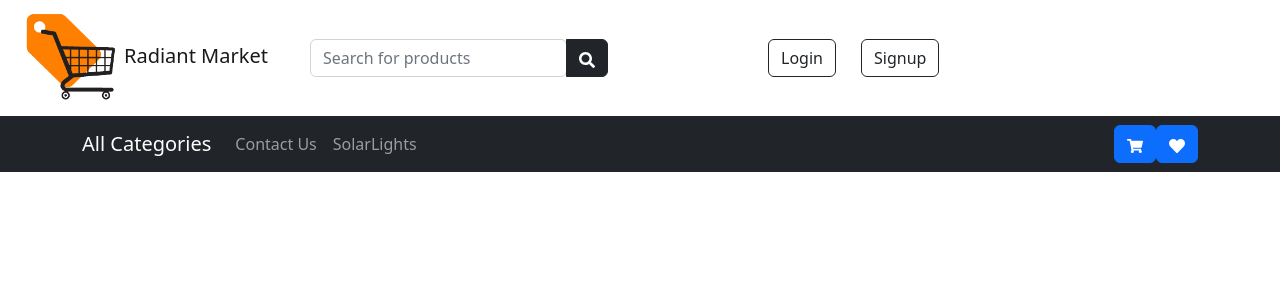
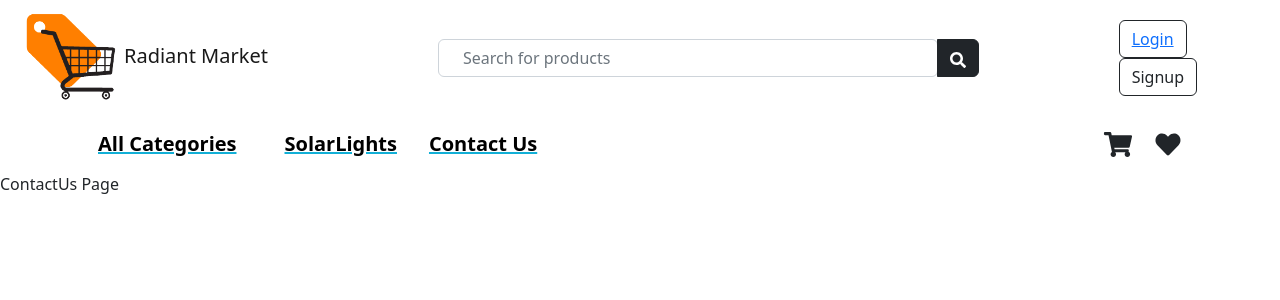
Before and after one commit to njerimuriithi/Radiant-Market, a React (Create React App) app: page /ContactUs in a window 1280 px wide. Shown: the top 300 px of the page. Built offline with nearby package versions, Linux system fonts and the light colour scheme.

Commit message:
Navigation  and Routing

```diff
--- a/package.json
+++ b/package.json
@@ -11,6 +11,7 @@
     "react-bootstrap": "^2.5.0",
     "react-dom": "^18.2.0",
     "react-icons": "^4.4.0",
+    "react-router-dom": "^6.3.0",
     "react-scripts": "^2.1.3",
     "web-vitals": "^2.1.4"
   },
--- a/src/App.js
+++ b/src/App.js
@@ -1,17 +1,30 @@
 import React from 'react'
 import ReactDOM from 'react-dom'
 import 'bootstrap/dist/css/bootstrap.min.css';
+import { Routes, Route, Link } from "react-router-dom";
 import './App.css';
 import TopNavigation from './Components/Navigation/TopNavigation';
 import {Container,Row,Col} from 'react-bootstrap'
 import MainNavigation from './Components/Navigation/MainNavigation';
+import AllCategories from './Pages/AllCategories';
+import SolarLights from './Pages/SolarLights';
+import ContactUs from './Pages/ContactUs';
+import Login from './Pages/Login';
 
 function App() {
   return (
     <div >
 
+
   <TopNavigation/>
   <MainNavigation/>
+
+    <Routes>
+    <Route path ="/" element ={<AllCategories/>}/>
+    <Route path ="SolarLights" element ={<SolarLights/>}/>
+    <Route path ="ContactUs" element ={<ContactUs/>}/>
+    <Route path="Login" element={<Login/>}/>
+  </Routes>
     </div>
   );
 }
--- /dev/null
+++ b/src/Components/Navigation/MainNavigation.css
@@ -0,0 +1,14 @@
+.mx-3
+{
+    color: black!important;
+    text-decoration-color:rgb(18, 175, 214);
+    font-size: 20px;
+    font-weight: bold;
+
+}
+.Icon
+{
+    width: 40px;
+    height: 25px;
+    margin-right: 10px;
+}
--- a/src/Components/Navigation/MainNavigation.js
+++ b/src/Components/Navigation/MainNavigation.js
@@ -1,19 +1,25 @@
 //import { Button } from 'bootstrap';
 import React from 'react'
 import {Navbar,Container,Nav,Button} from 'react-bootstrap'
+import { Link } from 'react-router-dom';
 import {FaShoppingCart ,FaHeart } from 'react-icons/fa';
+import './MainNavigation.css'
+import AllCategories from '../../Pages/AllCategories';
 function MainNavigation() {
   return (
-    <Navbar bg="dark" variant="dark">
+    <Navbar>
     <Container>
-      <Navbar.Brand href="#">All Categories</Navbar.Brand>
+      <Navbar.Brand >
+         <Link to="/" className="mx-3">All Categories</Link>
+      </Navbar.Brand>
       <Nav className="me-auto">
-        <Nav.Link href="#">Contact Us</Nav.Link>
-        <Nav.Link href="#">SolarLights</Nav.Link>
+          <Link to="SolarLights" className="mx-3">SolarLights</Link>
+
+         <Link to="ContactUs" className="mx-3">Contact Us</Link>
 
       </Nav>
-      <Button><FaShoppingCart/></Button>{''}
-      <Button><FaHeart/></Button>
+      <FaShoppingCart className="Icon"/>
+      <FaHeart className="Icon"/>
     </Container>
   </Navbar>
   )
--- a/src/Components/Navigation/TopNavigation.css
+++ b/src/Components/Navigation/TopNavigation.css
@@ -9,3 +9,15 @@
 {
     margin-left: 100px !important;
 }
+.px-4
+ {
+width: 500px;
+}
+.btnItems
+{
+    padding-left: 60px;
+}
+.btnLogin
+{
+    margin-right: 20px;
+}
--- a/src/Components/Navigation/TopNavigation.js
+++ b/src/Components/Navigation/TopNavigation.js
@@ -3,11 +3,12 @@ import 'bootstrap/dist/css/bootstrap.min.css';
 import {Navbar,Container,Button,Form,Row,InputGroup,Col} from 'react-bootstrap'
 import { FaSearch } from 'react-icons/fa';
 import './TopNavigation.css';
+import { Link } from 'react-router-dom';
 
 function TopNavigation() {
  return (
    <Navbar >
-    <Container className='MainContainer'>
+    <Container fluid>
      <Row className='MainRow' >
     <Col lg={2} gap={3}>
      <Navbar.Brand  className='BrandLogo'>
@@ -26,9 +27,11 @@ function TopNavigation() {
        <Form>
           <Form.Group>
           <Form.Control
+
           type="search"
           placeholder="Search for products"
-          className="me-auto"
+          className="px-4"
+
           aria-label="Search"
           />
           </Form.Group>
@@ -37,12 +40,16 @@ function TopNavigation() {
        </InputGroup>
    </Col>
 
-     <Col lg={1}>
-     <Button variant="outline-dark">Login</Button>{' '}
+
+          <Col lg={2} className="btnItems">
+     <Button variant="outline-dark" className="btnLogin">
+      <Link to ="Login">Login</Link>
+      </Button>{' '}
+      <Button variant="outline-dark">Signup</Button>
      </Col>
-     <Col>
-     <Button variant="outline-dark">Signup</Button>
-     </Col>
+
+
+
 
 
 </Row>
--- /dev/null
+++ b/src/Pages/AllCategories.js
@@ -0,0 +1,9 @@
+import React from 'react'
+
+function AllCategories() {
+  return (
+    <div>AllCategories Page</div>
+  )
+}
+
+export default AllCategories
--- /dev/null
+++ b/src/Pages/ContactUs.js
@@ -0,0 +1,9 @@
+import React from 'react'
+
+function ContactUs() {
+  return (
+    <div>ContactUs Page</div>
+  )
+}
+
+export default ContactUs
--- /dev/null
+++ b/src/Pages/Login.js
@@ -0,0 +1,9 @@
+import React from 'react'
+
+function Login() {
+  return (
+    <div>Login page</div>
+  )
+}
+
+export default Login
--- /dev/null
+++ b/src/Pages/SolarLights.js
@@ -0,0 +1,9 @@
+import React from 'react'
+
+function SolarLights() {
+  return (
+    <div>SolarLights</div>
+  )
+}
+
+export default SolarLights
--- a/src/index.js
+++ b/src/index.js
@@ -1,12 +1,16 @@
 import React from 'react';
 import ReactDOM from 'react-dom/client';
 import 'bootstrap/dist/css/bootstrap.min.css';
+import { BrowserRouter } from "react-router-dom";
 import App from './App';
 
 
 const root = ReactDOM.createRoot(document.getElementById('root'));
 root.render(
   <React.StrictMode>
-    <App />
+    <BrowserRouter>
+       <App />
+    </BrowserRouter>
+
   </React.StrictMode>
 );
```
Also changed, not shown: 1 other file (tests, documents, lock files or other folders).
